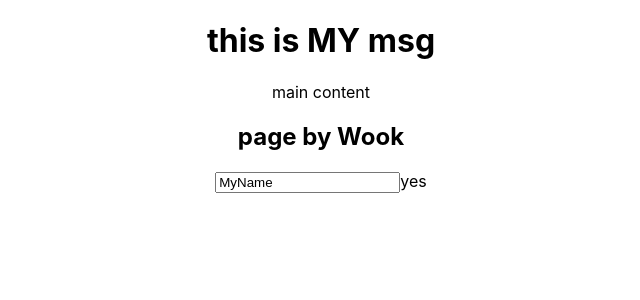
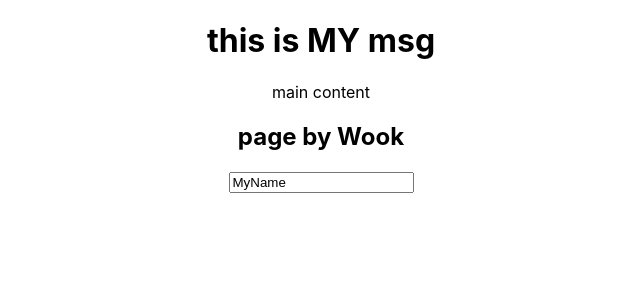
Before and after one commit to kkinter/react, a React (Create React App) app: page / in a window 1280 px wide. Shown: the top 300 px of the page, without its empty margins (319-959 px from the left). Built offline with nearby package versions, Linux system fonts and the light colour scheme.

Commit message:
React conditional display

```diff
--- a/src/components/footer.js
+++ b/src/components/footer.js
@@ -10,6 +10,7 @@ class Footer extends Component{
   state = {
     name: '',
     age: 35,
+    isLogin: true,
   }
 
   componentDidMount(){
@@ -29,15 +30,22 @@ class Footer extends Component{
 
   render() {
     return (
-    <React.Fragment>
-      <h2 onClick={this.props.myalert}>
+      <div>
+      { this.state.isLogin ? (
+      <React.Fragment>
+        <h2 onClick={this.props.myalert}>
         {this.props.trademark}
-      </h2>
-      <input value={this.state.name}
-          onChange={this.changed} type="text"/>
-      {/* 35면 yes */}
-      { this.state.age === 35 ? "yes": "no"}
+        </h2>
+        <input value={this.state.name}
+        onChange={this.changed} type="text"/>
     </React.Fragment>
+    ) : (
+      <React.Fragment>
+        <h2>You can't see this content</h2>
+        <h2>You must be login</h2>
+    </React.Fragment>
+    )}
+    </div>
     )
   }
 }
```
